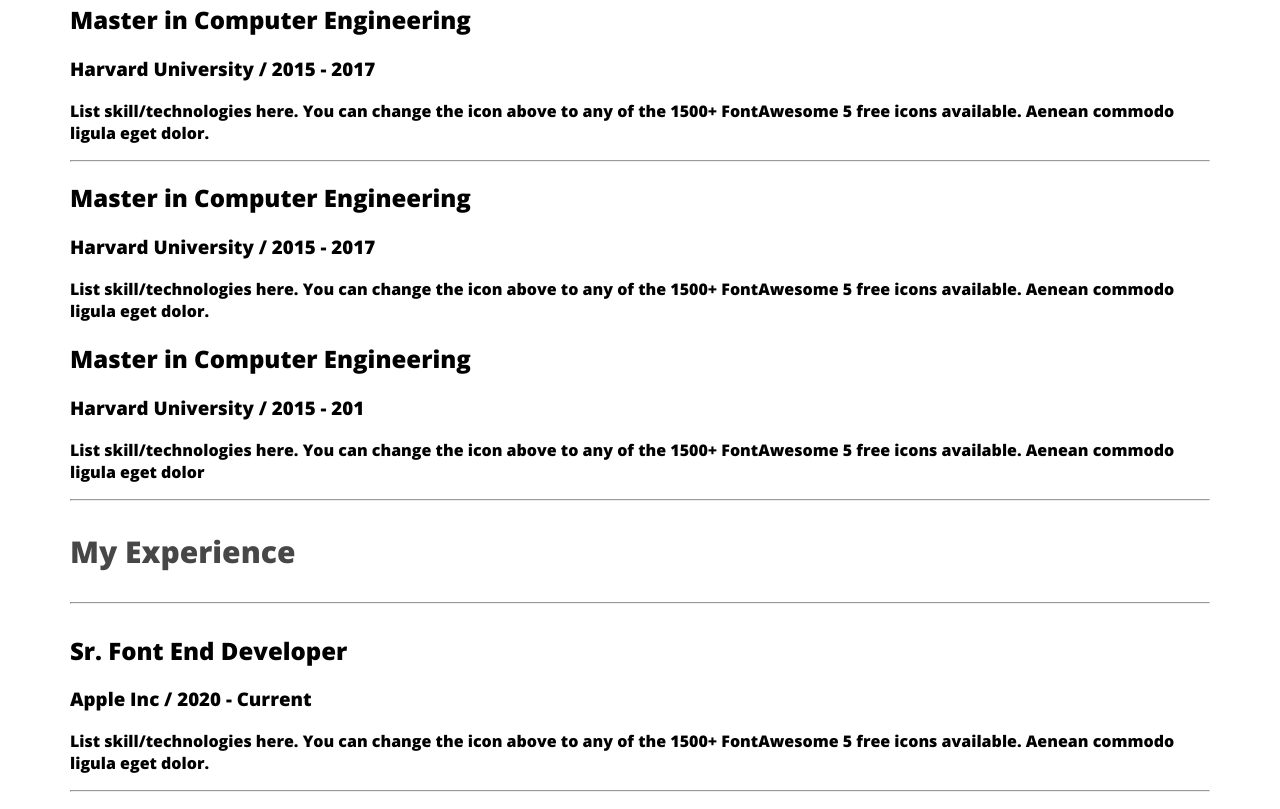
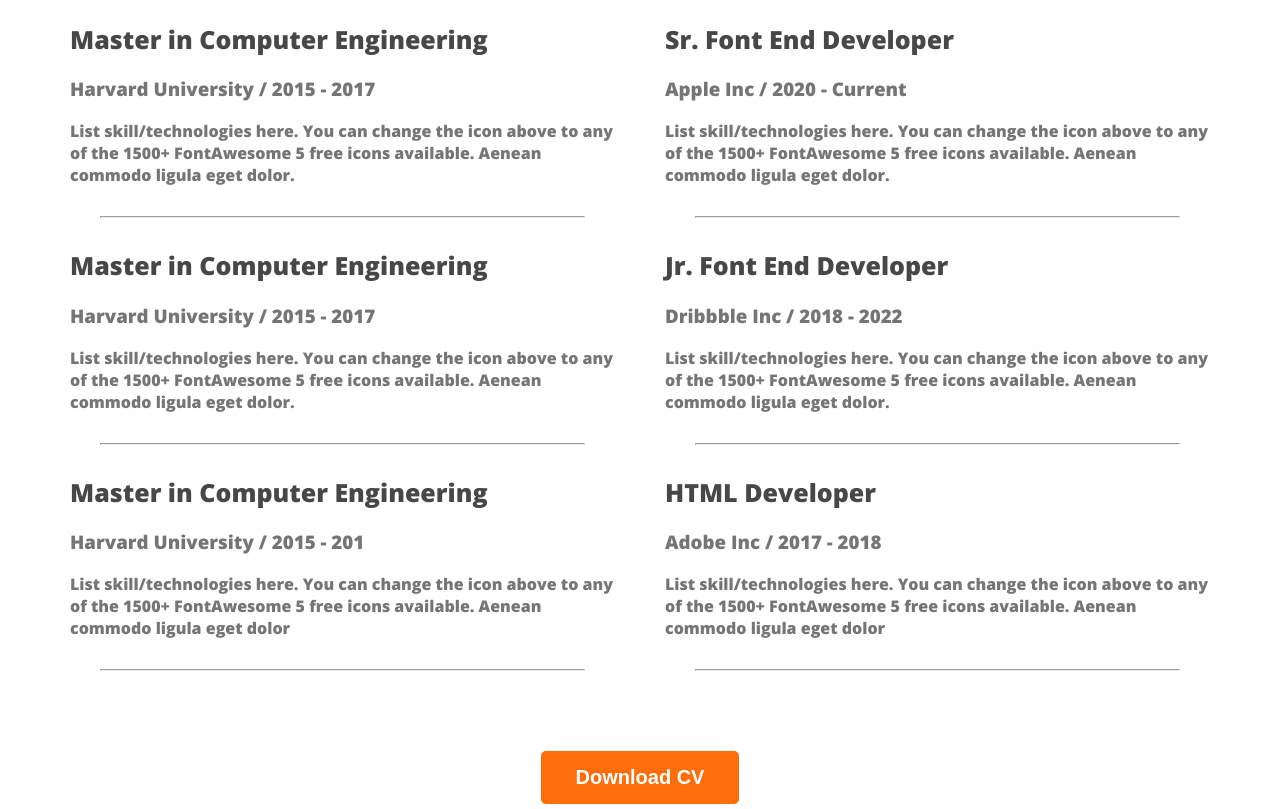
Before and after one commit to Rejuwan12/developer-protfolio, a plain HTML site: page index.html in a window 1280 px wide. Shown: the part 2355-3164 px from the top of the page. Drawn offline with nearby package versions, Linux system fonts and the light colour scheme.

Commit message:
finished the resume session

```diff
--- a/index.html
+++ b/index.html
@@ -76,7 +76,7 @@
         <!-- .skill*4>img+h3.skill-title+p.skill-description -->
         <div class="skill">
             <img src="images/icons/js.png" alt="">
-            <h3 class="skill-title">Vamilla Javascript</h3>
+            <h3 class="skill-title">Vanilla Javascript</h3>
             <p class="skill-description">List skill/technologies here. You can change the icon above to any of the 1500+ FontAwesome 5 free icons available. Aenean commodo ligula eget dolor.</p>
         </div>
         <div class="skill">
@@ -110,9 +110,9 @@
     <h3 class="resume-colum-institute">Harvard University / 2015 - 2017</h3>
     <p class="resume-item-description">List skill/technologies here. You can change the icon above
         to any of the 1500+ FontAwesome 5 free icons available. Aenean commodo ligula eget dolor.</p>
+        <hr>
+</div>
 
-</div>
-<hr>
     <div class="resume-item">
         <h2 class="resume-item-title">Master in Computer Engineering</h2>
     <h3 class="resume-colum-institute">Harvard University / 2015 - 2017</h3>
@@ -120,6 +120,7 @@
         to any of the 1500+ FontAwesome 5 free icons available. Aenean commodo ligula eget dolor.</p>
 
 </div>
+<hr>
     <div class="resume-item">
         <h2 class="resume-item-title">Master in Computer Engineering</h2>
     <h3 class="resume-colum-institute">Harvard University / 2015 - 201</h3>
@@ -129,14 +130,15 @@
 </div>
 <hr>
 
+
     <div class="resume-item">
         <h2 class="resume-item-title"></h2>
     </div>
 </div>
 <div class="resume-colum">
     <h3 class="resume-colum-title">My Experience</h3>
-</div>
-<hr>
+
+
 <div class="resume-colum">
     <h3 class="resume-colum-title"></h3>
     <div class="resume-item">
@@ -146,6 +148,7 @@
         to any of the 1500+ FontAwesome 5 free icons available. Aenean commodo ligula eget dolor.</p>
 
 </div>
+
 <hr>
     <div class="resume-item">
         <h2 class="resume-item-title">Jr. Font End Developer</h2>
@@ -154,6 +157,7 @@
         to any of the 1500+ FontAwesome 5 free icons available. Aenean commodo ligula eget dolor.</p>
 
 </div>
+<hr>
     <div class="resume-item">
         <h2 class="resume-item-title">HTML Developer</h2>
     <h3 class="resume-colum-institute">Adobe Inc / 2017 - 2018</h3>
@@ -166,6 +170,9 @@
     </div>
 
     </div>
+    <div class="download-cv">
+        <button class="btn-primary" >Download CV</button>
+    </div>
 </section>
 
     </main>
--- a/styles/portfolio.css
+++ b/styles/portfolio.css
@@ -146,4 +146,29 @@
 font-size: 30px;
 font-weight: 700;
 
+
  }
+
+ .resume-container{
+    display: flex;
+    gap: 50px;
+ }
+
+
+.resume-colum-institute, .resume-item-description{
+    color: #757575;
+
+}
+
+.resume-item-title{
+    color:  #474747;
+font-size: 25px;
+font-weight: 700;
+}
+.resume-container hr{
+    margin: 30px;
+}
+.download-cv{
+    text-align: center;
+    margin-top: 50px;
+}
```
